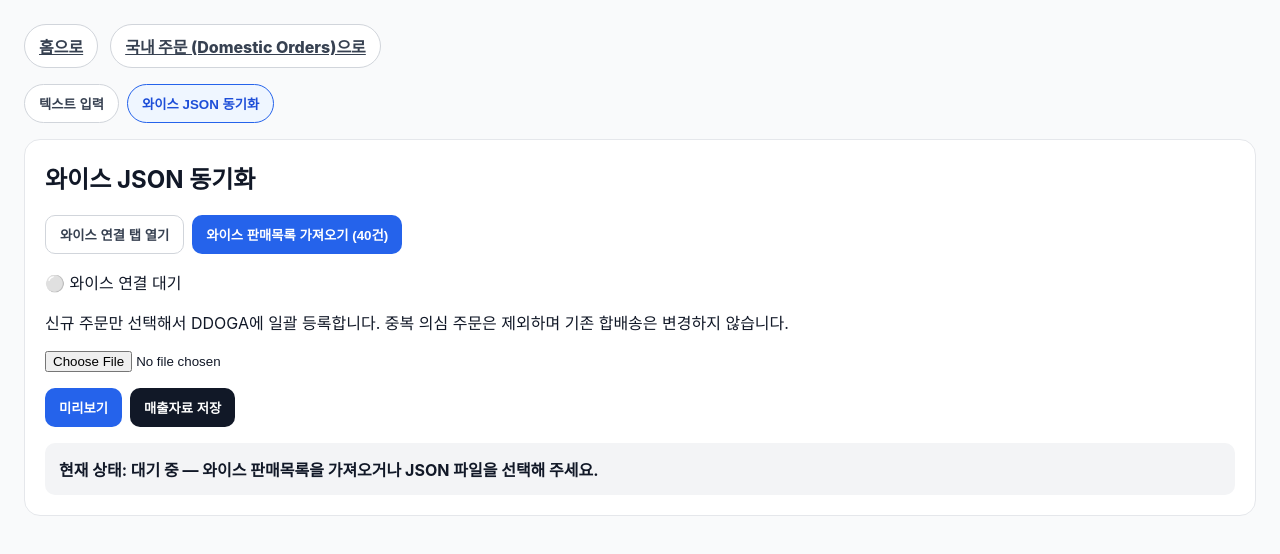
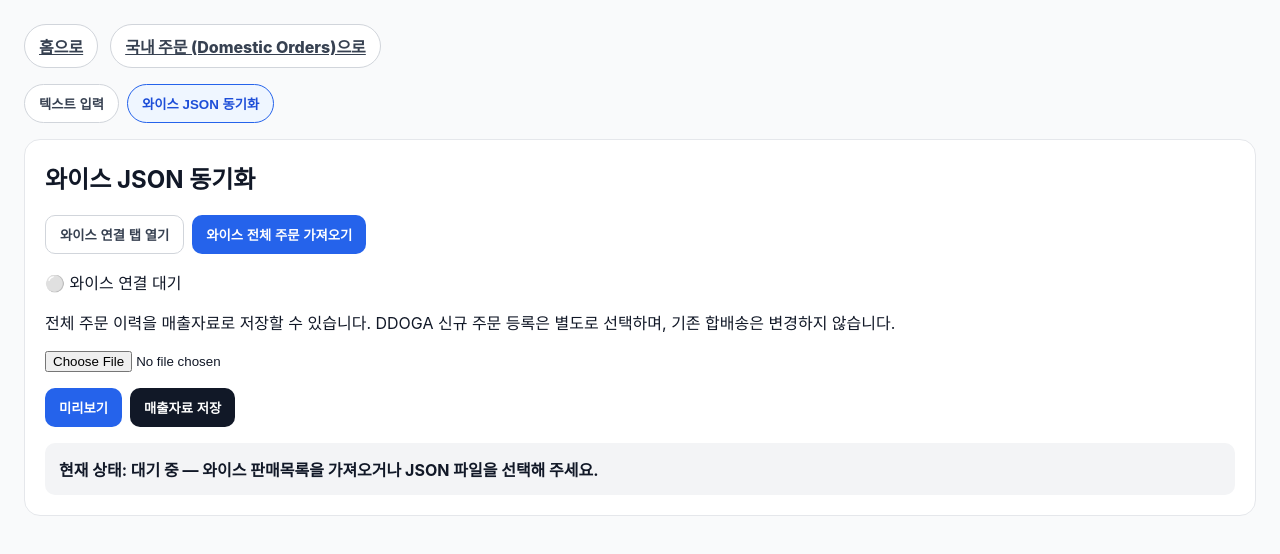
Before and after one commit to ddogagak/shipping, a Next.js app in the folder web/: page /domestic-upload in a window 1280 px wide. Shown: the top 554 px of the page. Built offline with nearby package versions, Linux system fonts and the light colour scheme.

Commit message:
Label Wise import as full order history

```diff
--- a/web/src/app/domestic-upload/WiseJsonImport.tsx
+++ b/web/src/app/domestic-upload/WiseJsonImport.tsx
@@ -93,9 +93,9 @@ export default function WiseJsonImport(){
  }
  return <section style={{border:"1px solid #e5e7eb",borderRadius:16,padding:20,background:"#fff",marginTop:16}}>
   <h2 style={{marginTop:0}}>와이스 JSON 동기화</h2>
-  <div style={{display:"flex",gap:8,flexWrap:"wrap"}}><button disabled={loading||pulling} style={secondaryButtonStyle} onClick={()=>{const w=window.open("https://wyyyes.com/deliverylist","ddoga_wise_order_pull");if(w){setWiseTab(w);setWiseConnected(false)}else setMessage("팝업 차단을 해제해줘.")}}>와이스 연결 탭 열기</button><button style={primaryButtonStyle} disabled={!wiseConnected||loading||pulling} onClick={()=>{wiseTab?.postMessage({type:"DDOGA_WISE_PULL_REQUEST"},"https://wyyyes.com");setPulling(true);setActivity("pull");setMessage("와이스 판매목록 가져오는 중 — 응답을 기다리고 있습니다.");pullTimer.current=setTimeout(()=>{setPulling(false);setActivity("");setMessage("와이스 응답이 60초 동안 없습니다. 연결 탭을 확인한 뒤 다시 가져오기를 눌러주세요.")},60000)}}>{pulling?"판매목록 가져오는 중…":"와이스 판매목록 가져오기 (40건)"}</button></div>
+  <div style={{display:"flex",gap:8,flexWrap:"wrap"}}><button disabled={loading||pulling} style={secondaryButtonStyle} onClick={()=>{const w=window.open("https://wyyyes.com/deliverylist","ddoga_wise_order_pull");if(w){setWiseTab(w);setWiseConnected(false)}else setMessage("팝업 차단을 해제해줘.")}}>와이스 연결 탭 열기</button><button style={primaryButtonStyle} disabled={!wiseConnected||loading||pulling} onClick={()=>{wiseTab?.postMessage({type:"DDOGA_WISE_PULL_REQUEST"},"https://wyyyes.com");setPulling(true);setActivity("pull");setMessage("와이스 판매목록 가져오는 중 — 응답을 기다리고 있습니다.");pullTimer.current=setTimeout(()=>{setPulling(false);setActivity("");setMessage("와이스 응답이 60초 동안 없습니다. 연결 탭을 확인한 뒤 다시 가져오기를 눌러주세요.")},60000)}}>{pulling?"전체 주문 가져오는 중…":"와이스 전체 주문 가져오기"}</button></div>
   <p>{wiseConnected?"🟢 와이스 연결됨":"⚪ 와이스 연결 대기"}</p>
-  <p>신규 주문만 선택해서 DDOGA에 일괄 등록합니다. 중복 의심 주문은 제외하며 기존 합배송은 변경하지 않습니다.</p>
+  <p>전체 주문 이력을 매출자료로 저장할 수 있습니다. DDOGA 신규 주문 등록은 별도로 선택하며, 기존 합배송은 변경하지 않습니다.</p>
   <input disabled={loading||pulling} type="file" accept=".json,application/json" onChange={e=>{setFile(e.target.files?.[0]??null);setPreview(null);setMessage("")}}/>
   <div style={{display:"flex",gap:8,marginTop:16}}>
    <button disabled={!file||loading||pulling} onClick={()=>run("preview")} style={primaryButtonStyle}>{activity==="preview"?"미리보기 가져오는 중…":"미리보기"}</button>
```
